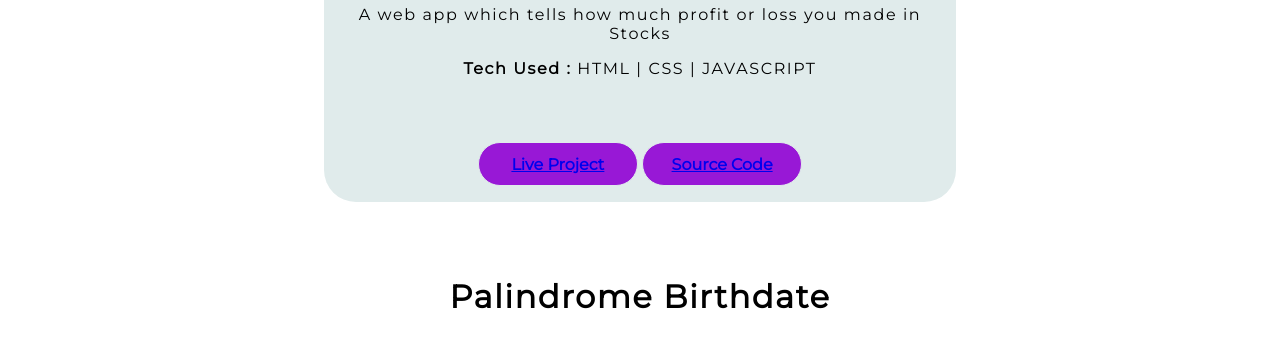
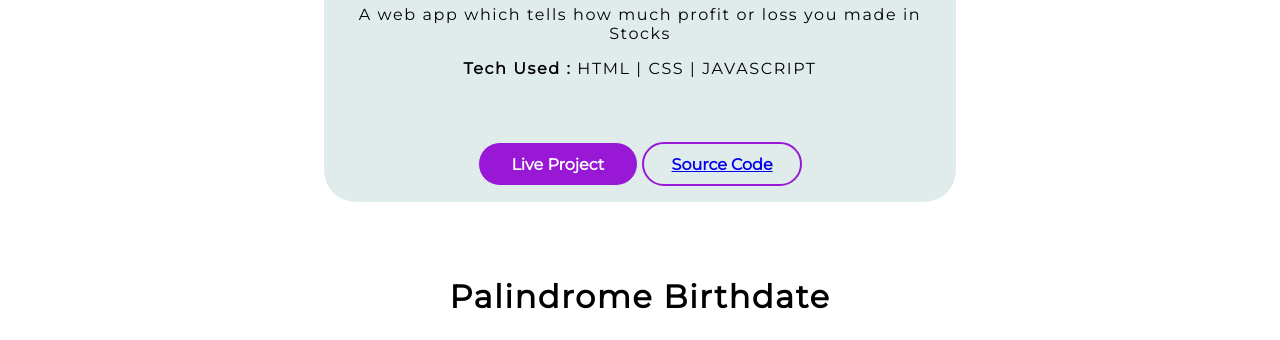
Before and after one commit to Aishwarypatle/Portfolio, a plain HTML site: page projects.html in a window 1280 px wide. Shown: the part 454-794 px from the top of the page. Drawn offline with Linux system fonts and the light colour scheme; a web font is replaced by a local one.

Commit message:
fixed css

```diff
--- a/style.css
+++ b/style.css
@@ -122,6 +122,11 @@ button:hover{
 .download{
     color: var(--first-color);
 }
+.btn-light{
+    background-color: var(--first-color);
+    border: 2px solid var(--second-color);
+    text-decoration: none;
+}
 .section-white
 {
     display:block;
@@ -130,6 +135,15 @@ button:hover{
     padding:1rem;
     text-align: center;
     max-height: 22rem;
+}
+.abuttondark{
+    color:white;
+    text-decoration: none;
+}
+abuttonlight{
+    color:white;
+    text-decoration: none;
+
 }
 .header-technologies{
     margin: 2rem;
```
